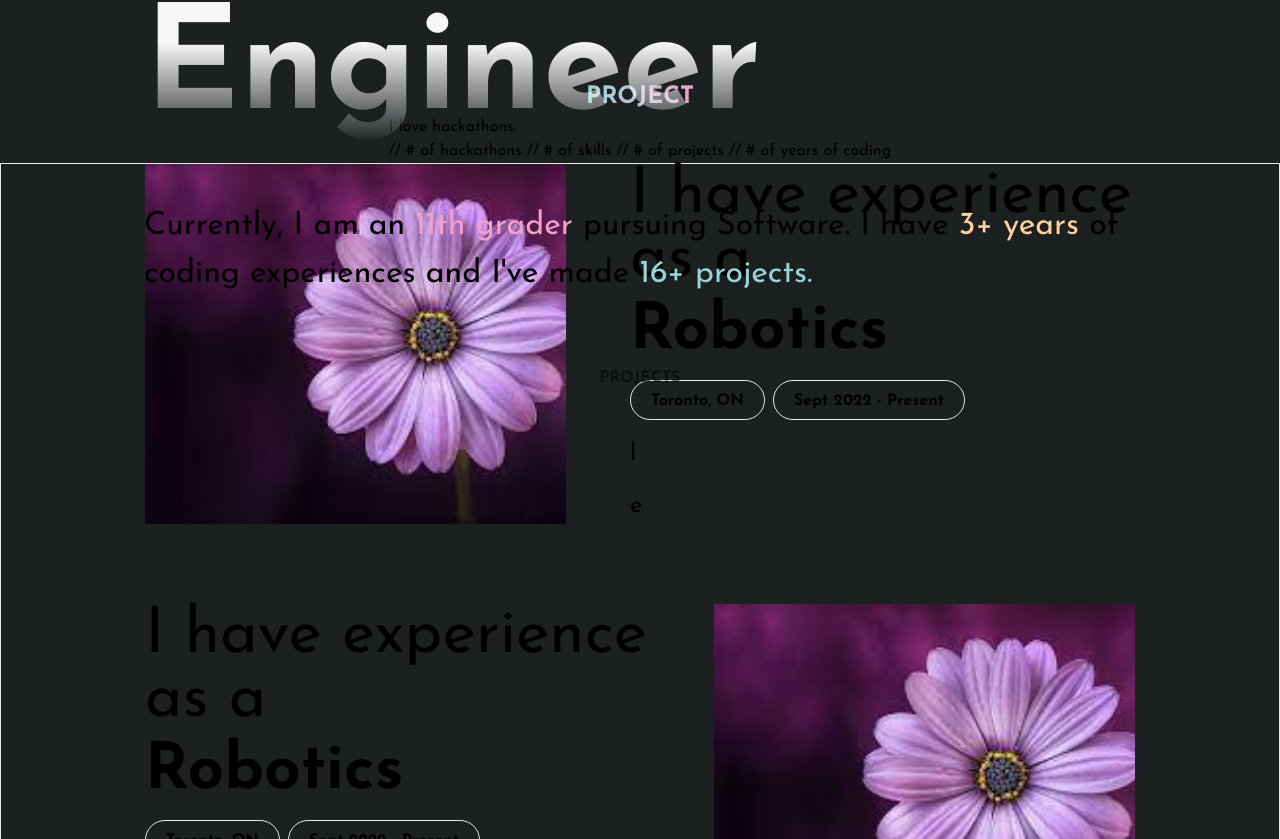
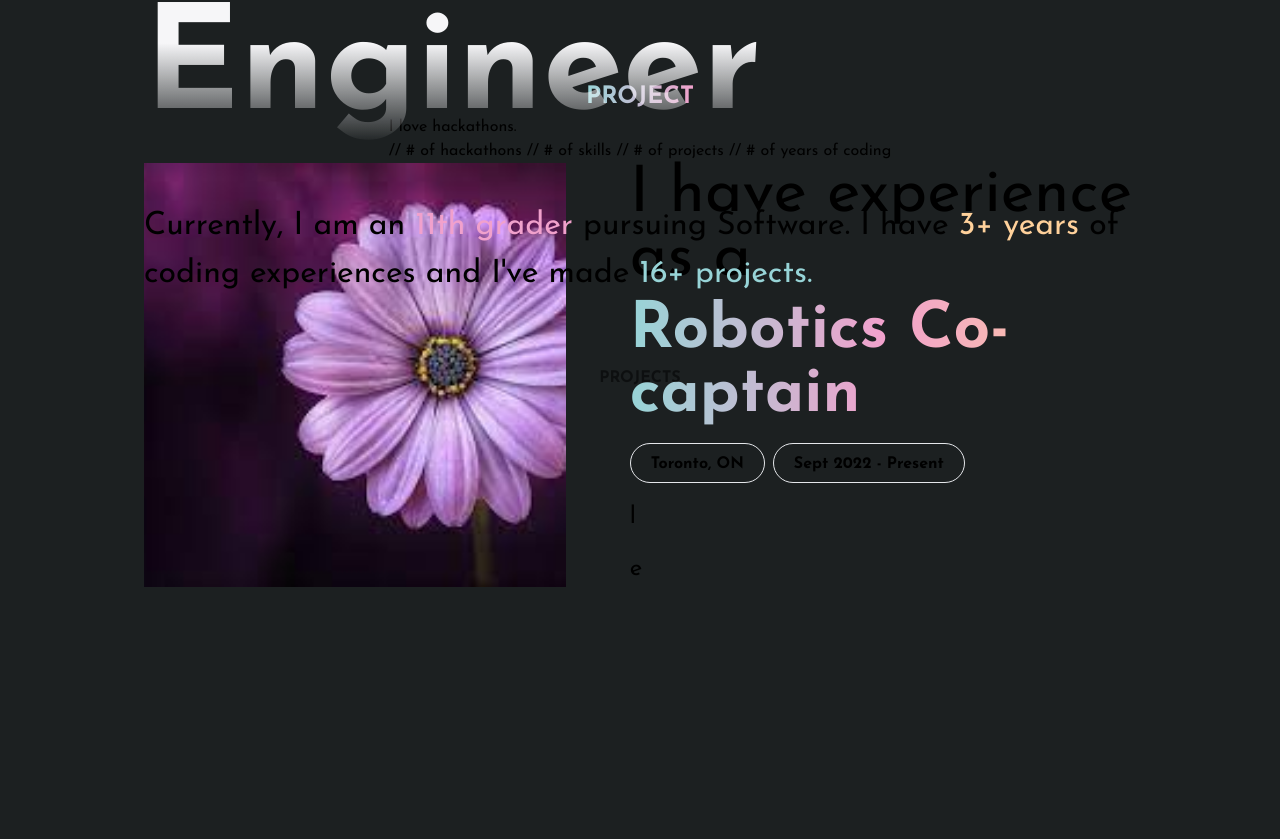
Before and after one commit to LinHong149/lin-hong.github.io, a Next.js app: page / in a window 1280 px wide. Shown: the part 721-1560 px from the top of the page. Built offline with nearby package versions, Linux system fonts and the light colour scheme.

Commit message:
Expereince added gradients  and changed styling

```diff
--- a/src/app/constants.tsx
+++ b/src/app/constants.tsx
@@ -17,8 +17,7 @@ export const projectInfo = [
 
 export const ExperienceInfo = [
     {
-        "company": "Robotics",
-        "position": "Co-captain",
+        "company": "Robotics Co-captain",
         "date": "Sept 2022 - Present",
         "location": "Toronto, ON",
         "experiences": [
@@ -28,7 +27,6 @@ export const ExperienceInfo = [
     },
     {
         "company": "Robotics",
-        "position": "Co-captain",
         "date": "Sept 2022 - Present",
         "location": "Toronto, ON",
         "experiences": [
@@ -38,7 +36,6 @@ export const ExperienceInfo = [
     },
     {
         "company": "Robotics",
-        "position": "Co-captain",
         "date": "Sept 2022 - Present",
         "location": "Toronto, ON",
         "experiences": [
--- a/src/app/globals.css
+++ b/src/app/globals.css
@@ -129,3 +129,10 @@ body {
   color: transparent;
   display: "inline";
 }
+
+.text-gradient-cyan-pink-orange {
+  background: linear-gradient(to right, #97D4D7, #F1A1CC, #FFD19B);
+  -webkit-background-clip: text;
+  color: transparent;
+  display: "inline";
+}
--- a/src/app/sections/Experiences.tsx
+++ b/src/app/sections/Experiences.tsx
@@ -3,7 +3,7 @@ import Image from "next/image"
 
 const Experiences = () => {
   return (
-    <div className='border flex flex-col gap-20 w-full'>
+    <div className='flex flex-col gap-96 w-full'>
       {ExperienceInfo.map((item, index) => (
         <div key={index} className={`flex ${index % 2 !== 0 ? 'flex-row-reverse' : 'flex-row'} gap-16`}> {/* alternates sides */}
           <Image
@@ -18,7 +18,7 @@ const Experiences = () => {
           <div className='flex flex-col gap-4 w-[120%] '>
             <div className='flex flex-col gap-2 [&>*]:leading-none'>
               <p className='font-header5'>I have experience as a</p>
-              <p className='font-header5-bold'>{item.company}</p>
+              <p className='font-header5-bold text-gradient-cyan-pink-orange w-fit'>{item.company}</p>
             </div>
             <div className='flex flex-row gap-2'>
               <div className='border rounded-full px-5 pt-3 pb-2.5 font-lable leading-none'>{item.location}</div>
```
